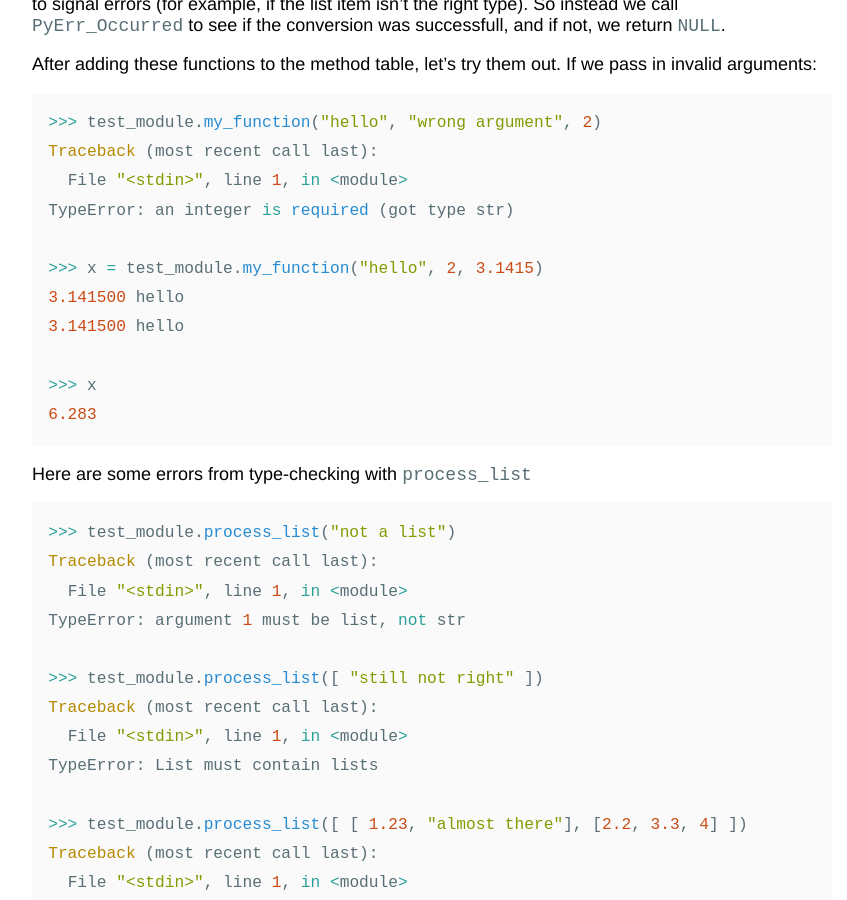
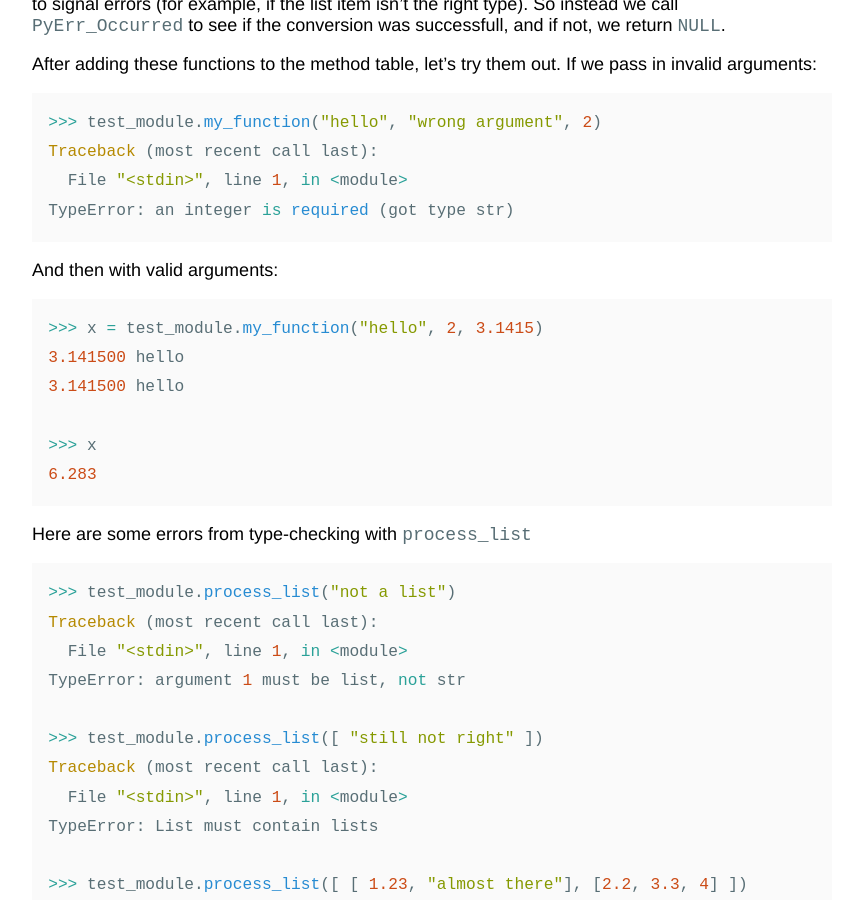
Before and after one commit to ishantheperson/ishantheperson.github.io, a Jekyll site: the page built from _posts/2019-01-06-python-c-ext-2.md, in a window 1280 px wide and 900 px high, scrolled down 3099 px. Shown: the whole window, without its empty margins (208-1055 px from the left). Built offline with Jekyll 4.4.1, drawn with Linux system fonts in a browser that asks for light colours.

Commit message:
fixed some oversights

````diff
--- a/_posts/2019-01-06-python-c-ext-2.md
+++ b/_posts/2019-01-06-python-c-ext-2.md
@@ -120,7 +120,9 @@ After adding these functions to the method table, let's try them out. If we pass
 Traceback (most recent call last):
   File "<stdin>", line 1, in <module>
 TypeError: an integer is required (got type str)
-
+```
+And then with valid arguments:
+```python
 >>> x = test_module.my_function("hello", 2, 3.1415)
 3.141500 hello
 3.141500 hello
@@ -128,6 +130,7 @@ TypeError: an integer is required (got type str)
 >>> x
 6.283
 ```
+
 Here are some errors from type-checking with `process_list`
 ```python
 >>> test_module.process_list("not a list")
````
Also changed, not shown: _posts/2019-01-06-python-c-ext.md (+1 -0 lines).
